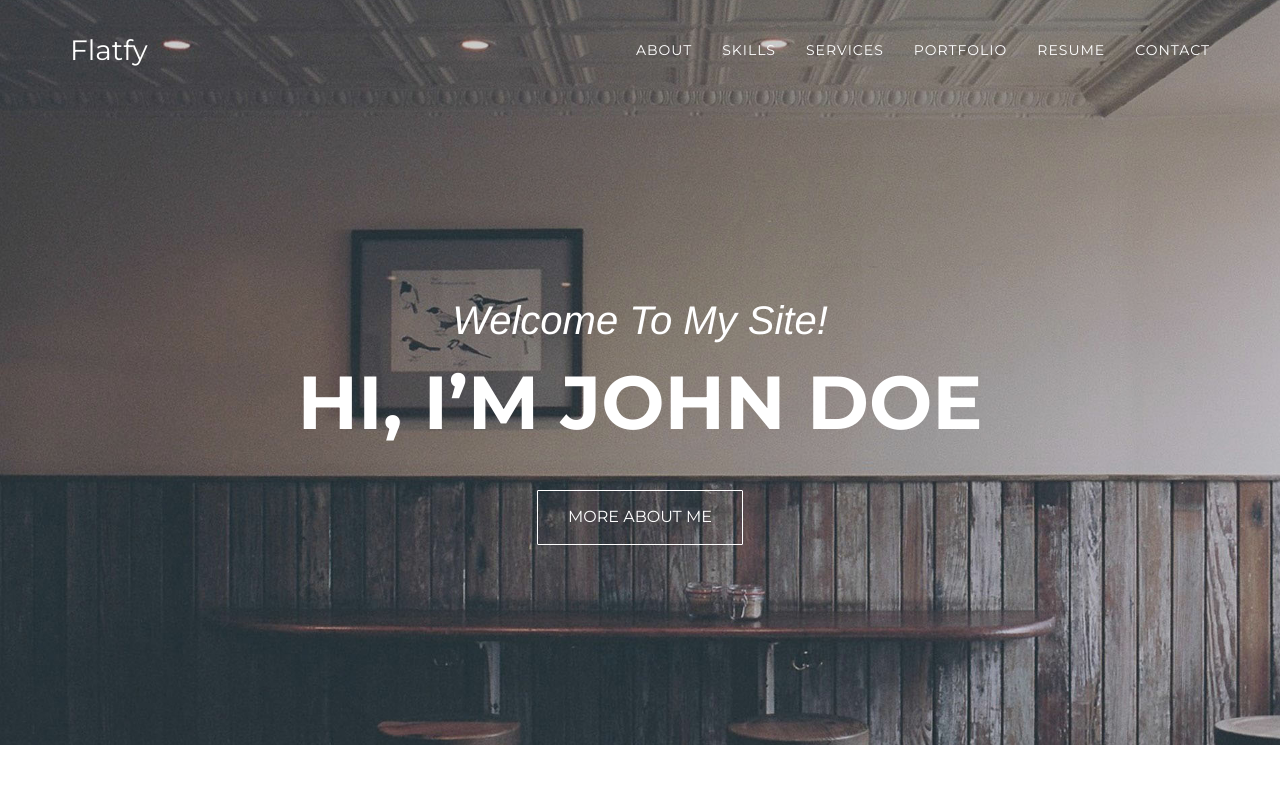
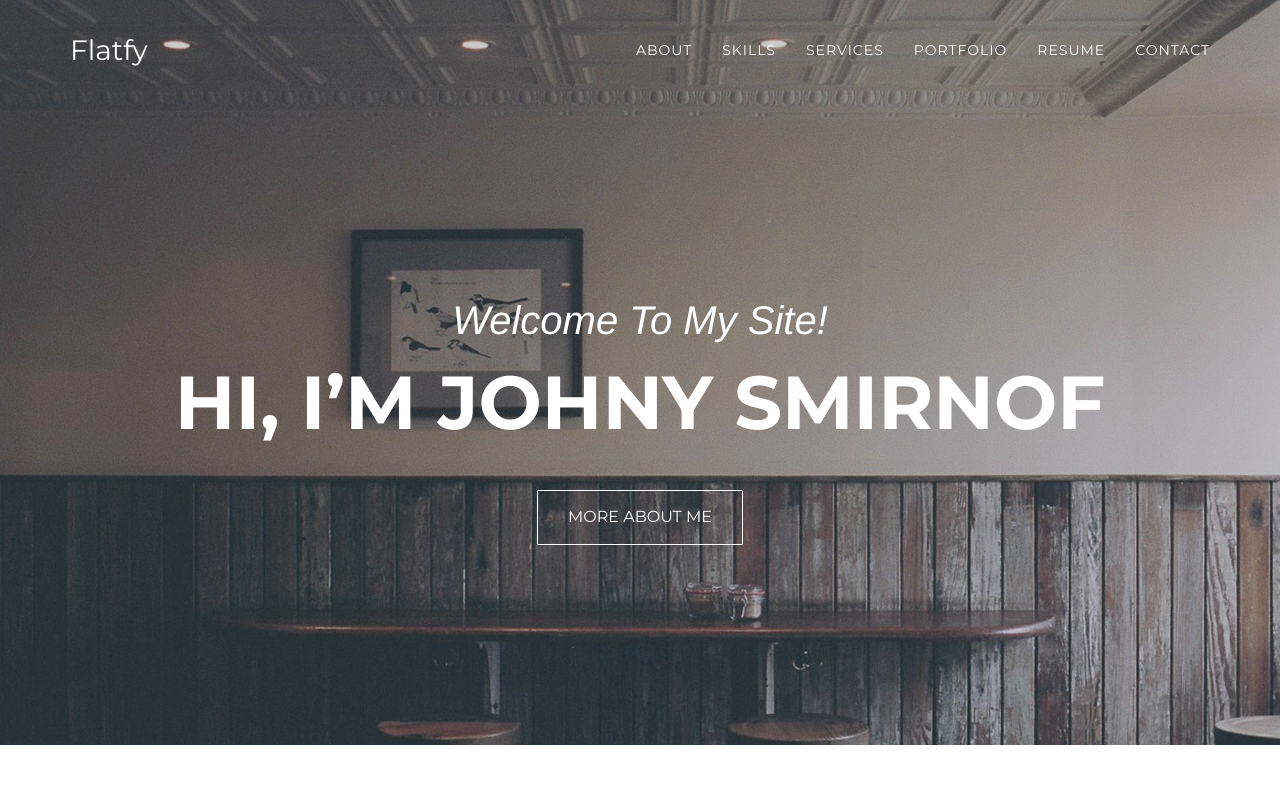
Before and after one commit to jankurej/jankurej.github.io, a plain HTML site: page index.html in a window 1280 px wide. Shown: the top 800 px of the page. Drawn offline with nearby package versions, Linux system fonts and the light colour scheme; a web font is replaced by a local one.

Commit message:
Update index.html

```diff
--- a/index.html
+++ b/index.html
@@ -8,7 +8,7 @@
     <meta name="viewport" content="width=device-width, initial-scale=1">
     <meta name="description" content="Responsive One Page Resume/CV">
     <meta name="author" content="Linewp">
-    <title>Flatfy - Responsive One Page Resume/CV</title>
+    <title>Johny Smirnof</title>
 
     <!-- CSS Files -->
     <link href="css/bootstrap.min.css" rel="stylesheet">
@@ -83,7 +83,7 @@
         <div class="container">
             <div class="intro-text wow fadeInDown animated">
                 <div class="intro-lead-in">Welcome To My Site!</div>
-                <div class="intro-heading">Hi, I’m John Doe</div>
+                <div class="intro-heading">Hi, I’m Johny Smirnof</div>
                 <a href="#about" class="page-scroll btn btn-x2">More About Me</a>
             </div>
         </div>
```
